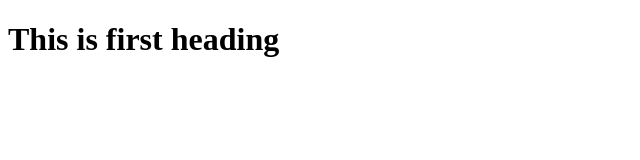
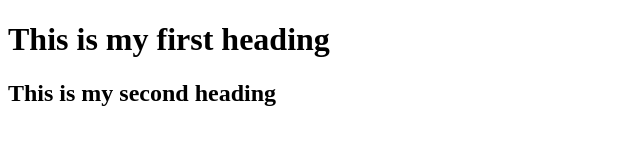
Before and after one commit to Masim1001/git-tutorial, a plain HTML site: page index.html in a window 1280 px wide. Shown: the whole page, without its empty margins (0-640 px from the left). Drawn offline with Linux system fonts and the light colour scheme.

Commit message:
Modified file

```diff
--- a/index.html
+++ b/index.html
@@ -8,6 +8,7 @@
     <title>Document</title>
 </head>
 <body>
-    <h1>This is first heading</h1>
+    <h1>This is my first heading</h1>
+    <h2>This is my second heading</h2>
 </body>
 </html>
```
